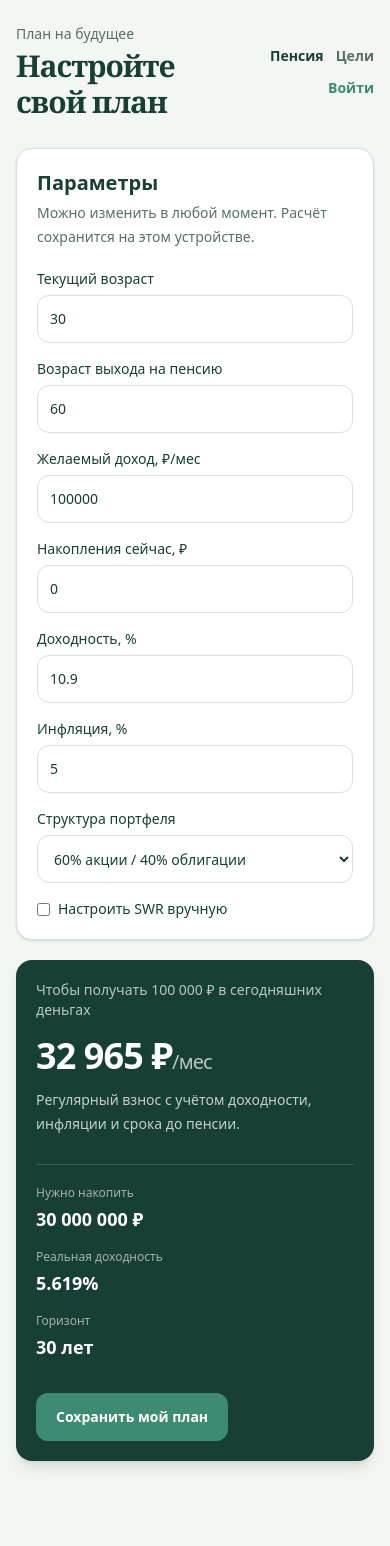
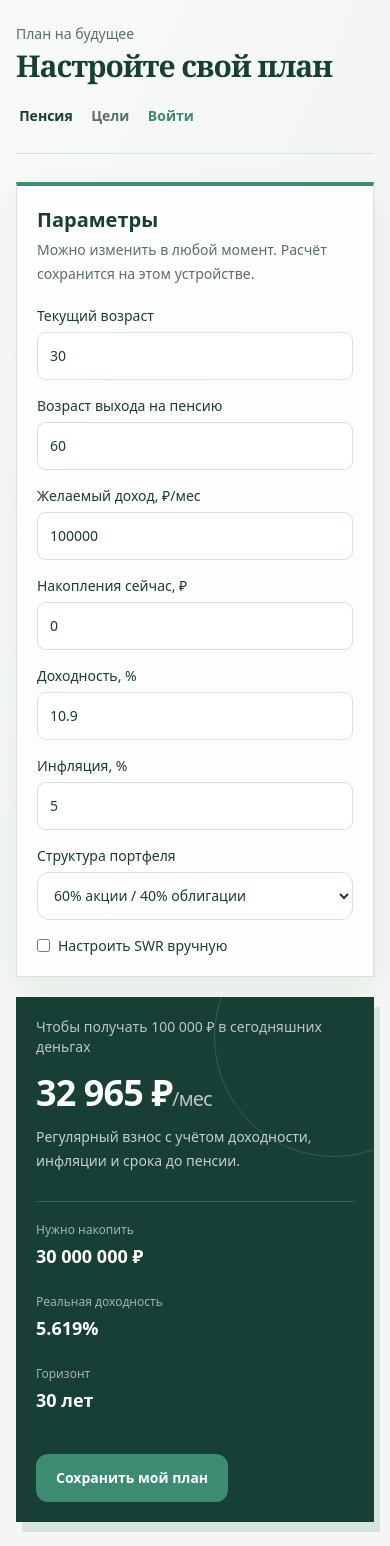
Before and after one commit to QFire2012/pension-assistant, a Next.js app: page / in a window 390 px wide. Before the commit the page ends 1485 px from the top, so only its background shows below. Built offline with nearby package versions, Linux system fonts and the light colour scheme.

Commit message:
feat: refine calculator workspace design

```diff
--- a/app/globals.css
+++ b/app/globals.css
@@ -27,6 +27,91 @@ body {
   letter-spacing: 0;
 }
 
+.workspace-page {
+  background:
+    linear-gradient(115deg, rgba(255,255,255,.5), transparent 38%),
+    var(--app-bg);
+}
+
+.workspace-frame {
+  max-width: 1180px;
+}
+
+.workspace-header {
+  border-bottom: 1px solid var(--line);
+  padding-bottom: 1.35rem;
+}
+
+.workspace-nav a {
+  padding: .35rem .2rem;
+  text-underline-offset: 4px;
+}
+
+.workspace-inputs {
+  border: 1px solid var(--line);
+  border-top: 4px solid var(--accent);
+  background: rgba(255,255,255,.82);
+  box-shadow: 0 12px 30px rgba(23,63,53,.06);
+}
+
+.workspace-control {
+  border-radius: .55rem;
+  color: var(--ink);
+}
+
+.workspace-control:focus-visible,
+.workspace-cta:focus-visible,
+.workspace-nav a:focus-visible {
+  outline: 3px solid rgba(61,139,115,.35);
+  outline-offset: 3px;
+}
+
+.workspace-result {
+  position: relative;
+  overflow: hidden;
+  background: var(--ink);
+  box-shadow: 12px 18px 0 rgba(61,139,115,.16);
+}
+
+.workspace-result::after {
+  position: absolute;
+  right: -5rem;
+  top: -5rem;
+  width: 15rem;
+  height: 15rem;
+  border: 1px solid rgba(255,255,255,.14);
+  border-radius: 50%;
+  content: '';
+}
+
+.workspace-metrics {
+  position: relative;
+  z-index: 1;
+}
+
+.workspace-metric {
+  min-height: 3.5rem;
+}
+
+.workspace-cta {
+  position: relative;
+  z-index: 1;
+  border-radius: .55rem;
+  background: var(--accent);
+  color: #fff;
+  transition: background-color .2s ease, transform .2s ease;
+}
+
+.workspace-cta:hover {
+  background: var(--accent-strong);
+  transform: translateY(-1px);
+}
+
+.scenario-item {
+  border-left: 3px solid var(--accent);
+  background: rgba(255,255,255,.07);
+}
+
 .display-title {
   font-family: var(--display-font);
   font-weight: 600;
@@ -51,6 +136,19 @@ button {
 }
 
 @media (max-width: 640px) {
+  .workspace-header {
+    align-items: flex-start;
+    flex-direction: column;
+  }
+
+  .workspace-nav {
+    justify-content: flex-start;
+  }
+
+  .workspace-result {
+    box-shadow: 6px 10px 0 rgba(61,139,115,.16);
+  }
+
   .chart-surface {
     min-height: 280px;
   }
--- a/components/guest/PensionWorkspace.tsx
+++ b/components/guest/PensionWorkspace.tsx
@@ -67,14 +67,14 @@ export function PensionWorkspace() {
   };
 
   return (
-    <main className="min-h-screen bg-[var(--app-bg)] text-[var(--ink)]">
-      <div className="mx-auto max-w-7xl px-4 py-6 sm:px-6 lg:px-8 lg:py-10">
-        <header className="mb-7 flex items-center justify-between gap-4">
+    <main className="workspace-page min-h-screen text-[var(--ink)]">
+      <div className="workspace-frame mx-auto max-w-7xl px-4 py-6 sm:px-6 lg:px-8 lg:py-10">
+        <header className="workspace-header mb-7 flex items-center justify-between gap-4">
           <div>
             <p className="text-sm font-medium text-[var(--muted)]">План на будущее</p>
             <h1 className="display-title mt-1 text-3xl font-semibold tracking-tight sm:text-4xl">Настройте свой план</h1>
           </div>
-          <nav className="flex flex-wrap items-center justify-end gap-3 text-sm font-semibold" aria-label="Разделы калькулятора">
+          <nav className="workspace-nav flex flex-wrap items-center justify-end gap-3 text-sm font-semibold" aria-label="Разделы калькулятора">
             <Link href="/" className="text-[var(--ink)]">Пенсия</Link>
             <Link href="/goals" className="text-[var(--muted)] hover:text-[var(--accent)]">Цели</Link>
             <Link href="/auth/login" className="text-[var(--accent)] hover:underline">Войти</Link>
@@ -82,7 +82,7 @@ export function PensionWorkspace() {
         </header>
 
         <div className="grid gap-5 lg:grid-cols-[minmax(280px,0.72fr)_minmax(0,1.28fr)]">
-          <section className="rounded-2xl border border-[var(--line)] bg-white p-5 shadow-sm sm:p-6">
+          <section className="workspace-inputs p-5 sm:p-7">
             <h2 className="text-xl font-semibold">Параметры</h2>
             <p className="mt-1 text-sm leading-6 text-[var(--muted)]">Можно изменить в любой момент. Расчёт сохранится на этом устройстве.</p>
             <div className="mt-5 grid gap-4">
@@ -99,12 +99,12 @@ export function PensionWorkspace() {
             {error && <p className="mt-4 text-sm font-medium text-[var(--danger)]">{error}</p>}
           </section>
 
-          <section className="rounded-2xl bg-[var(--ink)] p-5 text-white shadow-lg sm:p-7">
+          <section className="workspace-result p-5 text-white sm:p-8">
             <p className="text-sm text-white/70">Чтобы получать {money(lastValidPlan.desiredMonthlyIncome)} в сегодняшних деньгах</p>
             <p data-testid="required-monthly" className="mt-4 text-4xl font-semibold tracking-tight sm:text-5xl">{money(forecast.requiredMonthly)}<span className="text-xl font-medium text-white/70">/мес</span></p>
             <p className="mt-3 max-w-xl text-sm leading-6 text-white/75">Регулярный взнос с учётом доходности, инфляции и срока до пенсии.</p>
 
-            <dl className="mt-7 grid gap-4 border-t border-white/15 pt-5 sm:grid-cols-3">
+            <dl className="workspace-metrics mt-7 grid gap-4 border-t border-white/15 pt-5 sm:grid-cols-3">
               <Result label="Нужно накопить" value={money(forecast.targetCapital)} />
               <Result label="Реальная доходность" value={`${forecast.realAnnualReturnPct}%`} />
               <Result label="Горизонт" value={`${lastValidPlan.retirementAge - lastValidPlan.currentAge} лет`} />
@@ -119,9 +119,9 @@ export function PensionWorkspace() {
 }
 
 function Field({ label, value, step = '1', onChange }: { label: string; value: number; step?: string; onChange: (value: string) => void }) {
-  return <label className="grid gap-1.5 text-sm font-medium"><span>{label}</span><input type="number" min="0" step={step} value={value} onChange={(event) => onChange(event.target.value)} className="min-h-12 rounded-xl border border-[var(--line)] bg-white px-3 text-base outline-none transition focus:border-[var(--accent)] focus:ring-2 focus:ring-[var(--accent)]/20" /></label>;
+  return <label className="workspace-field grid gap-1.5 text-sm font-medium"><span>{label}</span><input type="number" min="0" step={step} value={value} onChange={(event) => onChange(event.target.value)} className="workspace-control min-h-12 border border-[var(--line)] bg-white px-3 text-base outline-none transition focus:border-[var(--accent)] focus:ring-2 focus:ring-[var(--accent)]/20" /></label>;
 }
 
 function Result({ label, value }: { label: string; value: string }) {
-  return <div><dt className="text-xs text-white/60">{label}</dt><dd className="mt-1 text-lg font-semibold">{value}</dd></div>;
+  return <div className="workspace-metric"><dt className="text-xs text-white/60">{label}</dt><dd className="mt-1 text-lg font-semibold">{value}</dd></div>;
 }
--- a/eslint.config.mjs
+++ b/eslint.config.mjs
@@ -9,6 +9,8 @@ const eslintConfig = defineConfig([
   globalIgnores([
     // Default ignores of eslint-config-next:
     ".next/**",
+    ".worktrees/**",
+    ".superpowers/**",
     "out/**",
     "build/**",
     "next-env.d.ts",
```
Also changed, not shown: components/goal/CarGoalWorkspace.tsx (+5 -5 lines).
